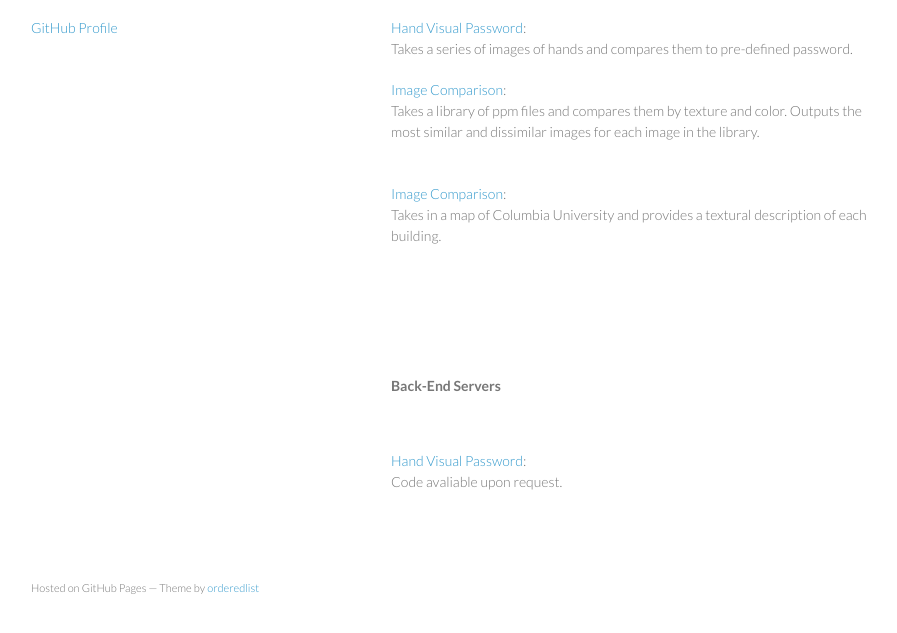
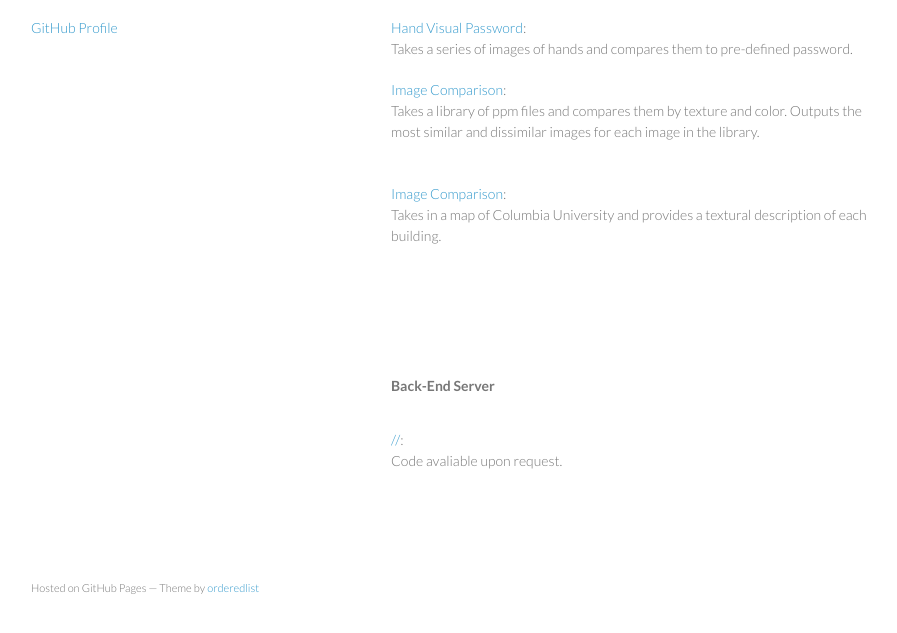
Before and after one commit to verasveras/verasveras.github.io, a plain HTML site: page index.html in a window 1280 px wide. Shown: the part 133-766 px from the top of the page, without its empty margins (179-1076 px from the left). Drawn offline with Linux system fonts and the light colour scheme.

Commit message:
Update index.html

```diff
--- a/index.html
+++ b/index.html
@@ -33,8 +33,8 @@
       </section>
 
       <section>
-        <p><b><font size="14"></font>Back-End Servers</font><br><br></b></p>
-        <p><a href="https://github.com/verasveras/Hand-Visual-Password">Hand Visual Password</a>:<br>
+        <p><b><font size="14"></font>Back-End Server</font></b></p>
+        <p><a href="https://github.com/verasveras/Hand-Visual-Password">//</a>:<br>
         Code avaliable upon request.</p><br>
       </section>
       <footer>
```
